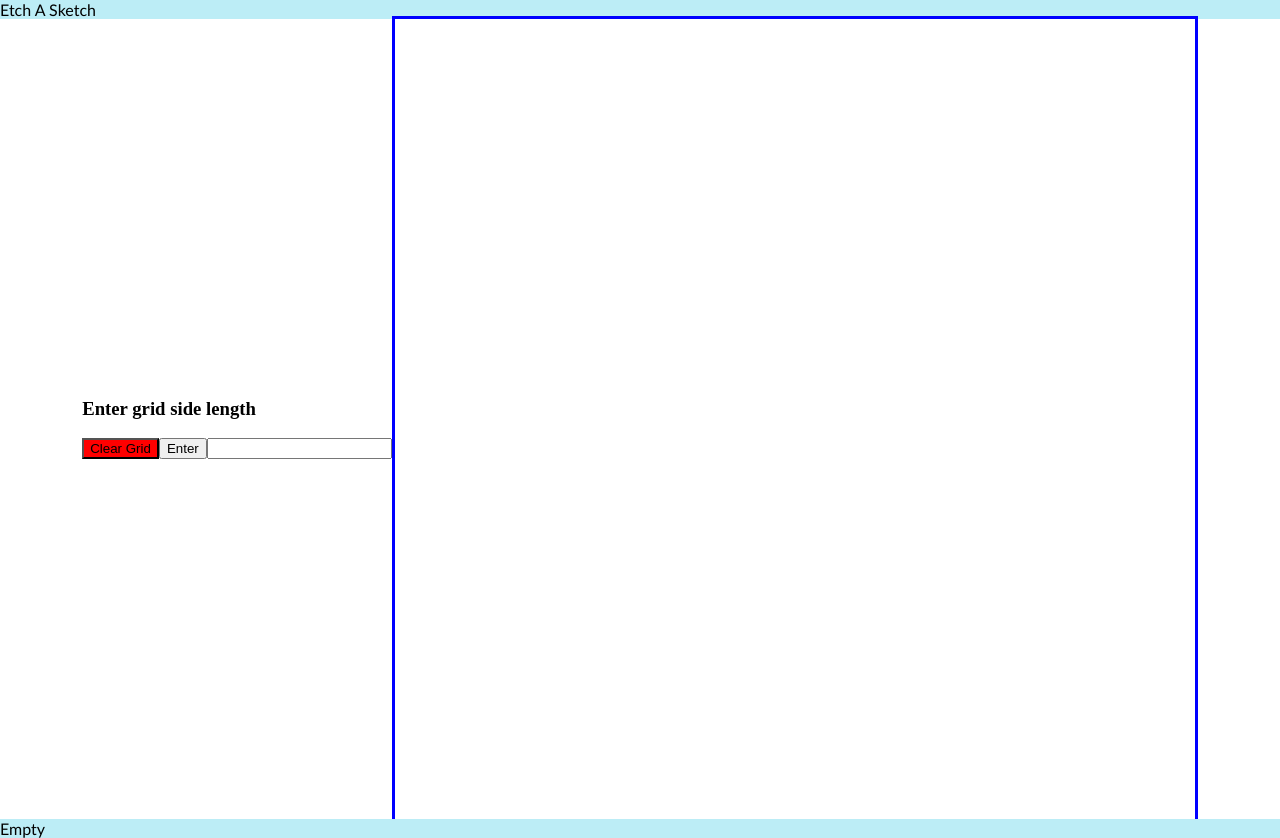
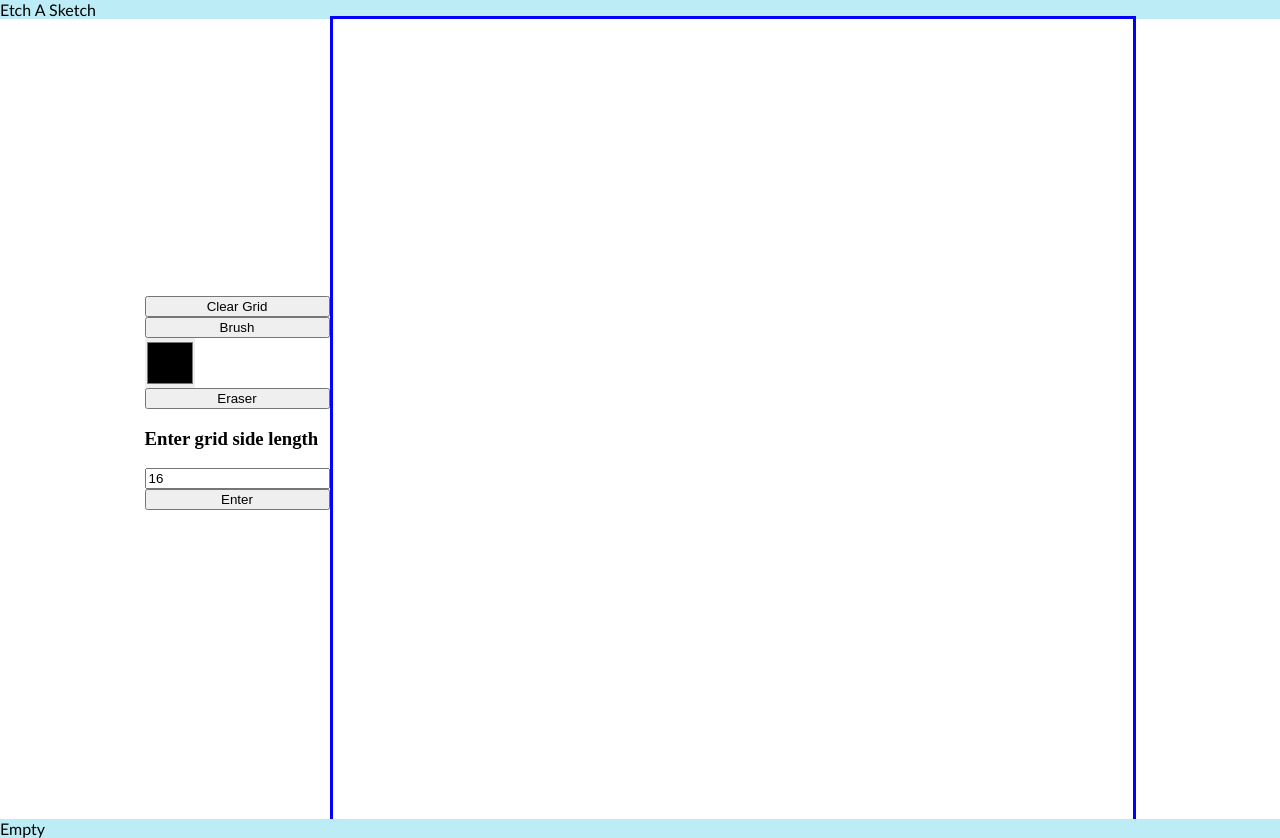
Before and after one commit to JorisUn/etchASketch, a plain HTML site: page index.html in a window 1280 px wide. Both pictures are taken after a click on the button "Enter". Drawn offline with Linux system fonts and the light colour scheme.

Commit message:
Added color selector, color and eraser modes, output message on invalid grid length input

```diff
--- a/index.html
+++ b/index.html
@@ -13,11 +13,15 @@
         <div class="main">
             <div class="buttonMenu">
                 <button type="button" class="gridClearButton"></button>
+                <button type="button" class="colorMode">Brush</button>
+                <input type="color" class="colorPicker" value="#000000">
+                <button type="button" class="eraseMode">Eraser</button>
                 <h3>Enter grid side length</h3>
                 <input type="text" name="" value="" class="gridLengthInput">
                 <button type="button" class="gridLengthButton">Enter</button>
+                <p class="invalidInput"></p>
             </div>
-            <div class="container">
+            <div class="container" draggable="false">
             </div>
         </div>
         <footer>
--- a/script.js
+++ b/script.js
@@ -1,33 +1,50 @@
+const DEFAULT_COLOR = "#000000";
+const DEFAULT_SIZE = 16;
+
+let currentColor = DEFAULT_COLOR;
+let currentSize = DEFAULT_SIZE;
+
 const container = document.querySelector(".container");
 const buttonMenu = document.querySelector(".buttonMenu");
 const clearGridButton = document.querySelector(".gridClearButton");
 const gridLengthInput = document.querySelector(".gridLengthInput");
 const gridLengthButton = document.querySelector(".gridLengthButton");
+const invalidInput = document.querySelector(".invalidInput");
+const colorPicker = document.querySelector(".colorPicker");
+const colorMode = document.querySelector(".colorMode");
+const eraseMode = document.querySelector(".eraseMode");
+
 let mouseClicked = false;
-document.body.onmousedown = () => {
-    mouseClicked=true;
+document.body.onmousedown = () => {mouseClicked=true;}
+document.body.onmouseup = () => {mouseClicked=false;}
+
+colorPicker.addEventListener("input", (e) => {currentColor = e.target.value;})
+let saveColor = currentColor;
+colorMode.onclick = () => {currentColor = saveColor}
+eraseMode.onclick = () => {
+    saveColor = currentColor;
+    currentColor = "#ffffff";
 }
-document.body.onmouseup = () => {
-    mouseClicked=false;
-}
-
 function createGrid(length){
-    number = Math.pow(length, 2);
-    for(let i=0;i<number;i++){
+    for(let i=0;i<length*length;i++){
         let box = document.createElement("div");
         box.classList.add("drawBox");
-        box.style.backgroundColor = "rgb(255, 255, 255)";
+        box.style.backgroundColor = "#ffffff";
         box.style.aspectRatio="1/1";
         box.style.width = `${container.clientHeight/length}px`;
-        hovering = true;
-        box.addEventListener("mouseover", () => {
-            if(mouseClicked){
-                box.style.backgroundColor = `rgb(0, 0, 0)`
-            }
+        box.addEventListener("mouseover", (e) => {
+            e.preventDefault();
+            if(mouseClicked) box.style.backgroundColor = currentColor;
+        })
+        box.addEventListener("click", (e) => {
+            box.style.backgroundColor = currentColor;
+            e.preventDefault();
         })
         container.appendChild(box);
     }
 }
+createGrid(DEFAULT_SIZE);
+
 function removeGrid(){
     const boxes = document.querySelectorAll(".drawBox");
     for(let i=0;i<boxes.length;i++){
@@ -37,20 +54,29 @@ function removeGrid(){
 function clearGrid(){
     const boxes = document.querySelectorAll(".drawBox");
     for(let i=0;i<boxes.length;i++){
-        boxes[i].style.backgroundColor = "rgb(255, 255, 255)";
+        boxes[i].style.backgroundColor = "#ffffff";
     }
 }
-//clearGridButton.onclick = clearGrid();
+//Throwing error message if the input is invalid: >64, <1, NaN
+function addInvalidInput(){
+    invalidInput.textContent = "Please enter a valid input!";
+}
+function removeInvalidInput(){
+    invalidInput.textContent = "";
+}
+removeInvalidInput();
+
 clearGridButton.textContent = "Clear Grid";
-clearGridButton.style.backgroundColor = "red";
 clearGridButton.onclick = () => clearGrid();
-buttonMenu.appendChild(clearGridButton);
+
+gridLengthInput.value = currentSize;
 gridLengthButton.onclick = () => {
     let value = Number(gridLengthInput.value);
-    if(isNaN(value) || value > 64 || value < 1) return;
+    if(isNaN(value) || value > 64 || value < 1){
+        addInvalidInput();
+        return;
+    }
+    removeInvalidInput();
     removeGrid();
     createGrid(value);
-    console.log(value);
 };
-buttonMenu.appendChild(gridLengthButton);
-buttonMenu.appendChild(gridLengthInput);
--- a/style.css
+++ b/style.css
@@ -31,3 +31,14 @@ header, footer{
 .container div{
     padding: 0;
 }
+.buttonMenu{
+    display: flex;
+    flex-direction: column;
+}
+.colorPicker{
+    padding: 0;
+    margin: 0;
+    width: 50px;
+    height: 50px;
+    border: 0px;
+}
```
